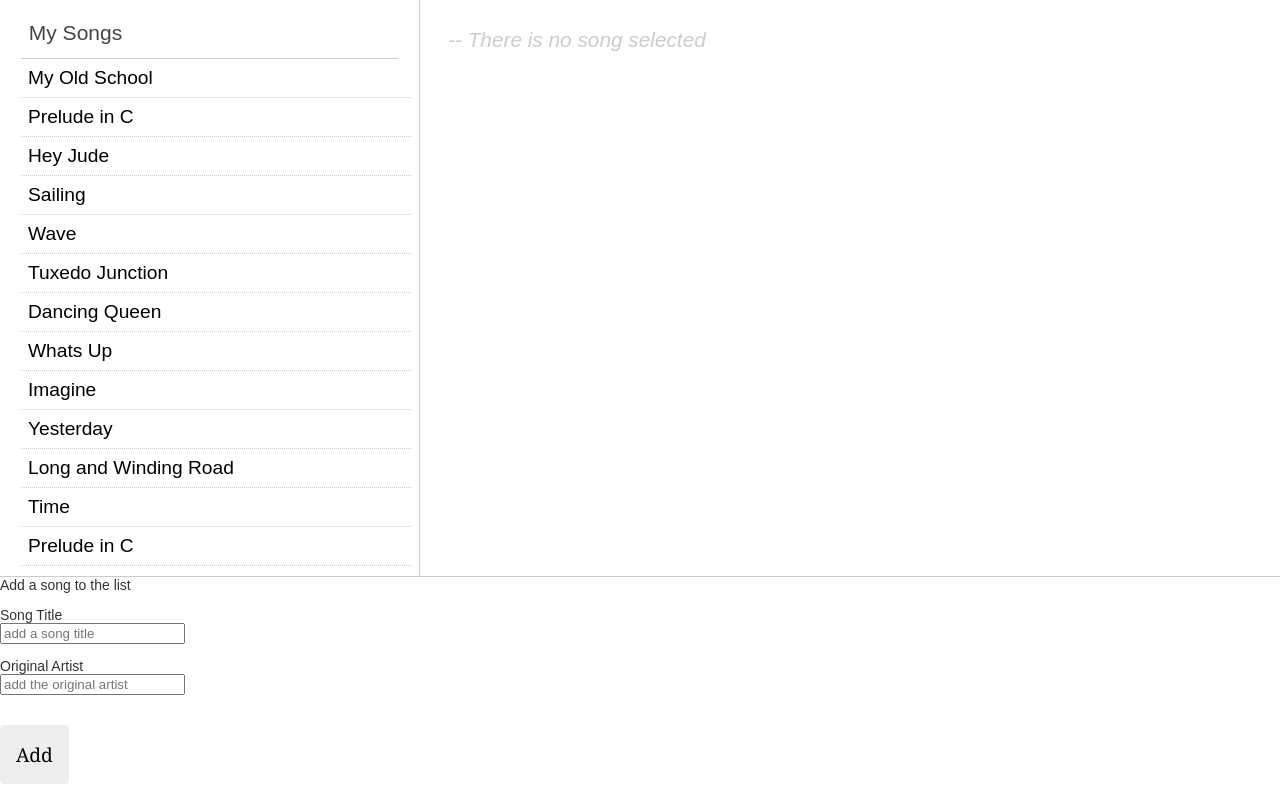
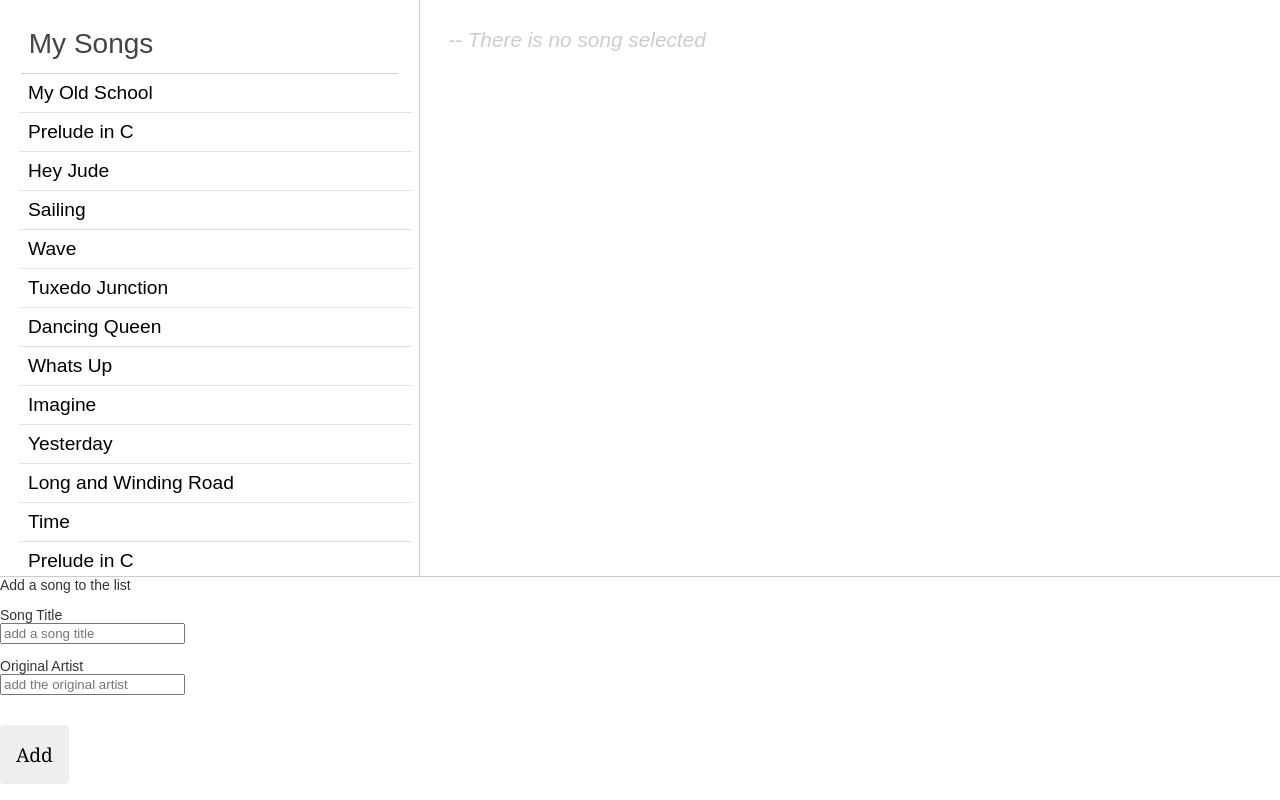
Before and after one commit to tony791999/myMusicCheatSheets, an Angular app: page / in a window 1280 px wide. Built offline with nearby package versions, Linux system fonts and the light colour scheme.

Commit message:
update title

```diff
--- a/src/app/songs/scss/_songlist.scss
+++ b/src/app/songs/scss/_songlist.scss
@@ -5,7 +5,7 @@
 
   &__title {
     margin: 1em 1.3rem 0;
-    font-size: 1.5em;
+    font-size: 2em;
     border-bottom: solid 1px #ccc;
     padding: 0 0.5rem 0.8rem;
   }
```
